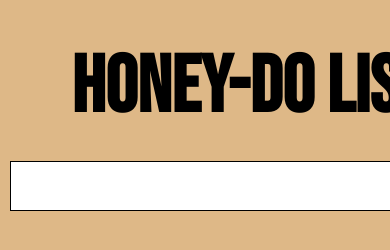
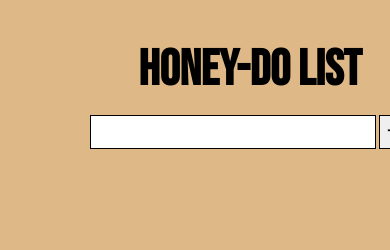
Before and after one commit to ortizdavid00/honey-do-list, a plain HTML site: page index.html in a window 390 px wide. Shown: the top 250 px of the page. Drawn offline with Linux system fonts and the light colour scheme.

Commit message:
Update styles.css

```diff
--- a/styles.css
+++ b/styles.css
@@ -55,3 +55,44 @@ h1 {
 .paragraph-styling:hover {
   color: crimson;
 }
+
+/* Media Query  */
+
+@media (max-width: 991px) {
+  h1 {
+    margin: auto;
+    font-size: 50px;
+    width: 100%;
+    text-align: center;
+  }
+  body {
+    padding-top: 20px;
+    width: 400px;
+    margin: auto;
+  }
+  .container {
+    width: 320px;
+    margin: auto;
+    padding-top: 15px;
+    align-items: center;
+  }
+  #inputField {
+    width: 280px;
+    height: 30px;
+    border: 1px solid black;
+    outline: none;
+    font-size: 28px;
+    vertical-align: middle;
+  }
+  #addTodo {
+    box-sizing: border-box;
+    border: 1px solid black;
+    line-height: 30px;
+    width: 26px;
+    vertical-align: middle;
+    font-size: 22px;
+  }
+  .paragraph-styling {
+    font-size: 26px;
+  }
+}
```
